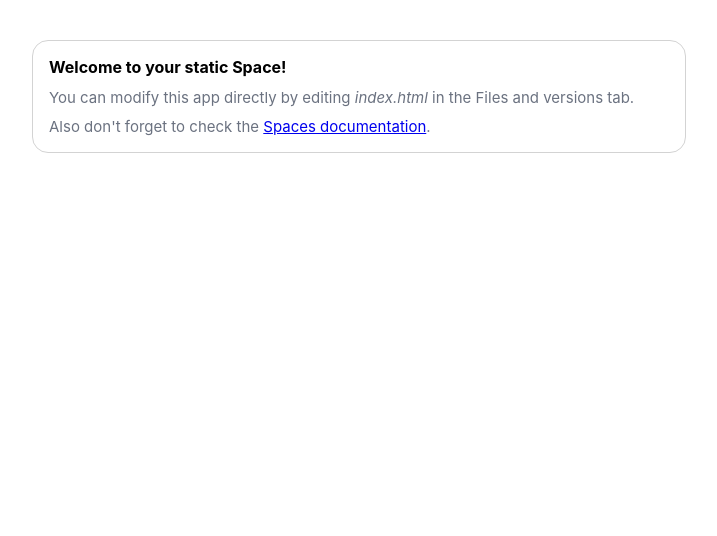
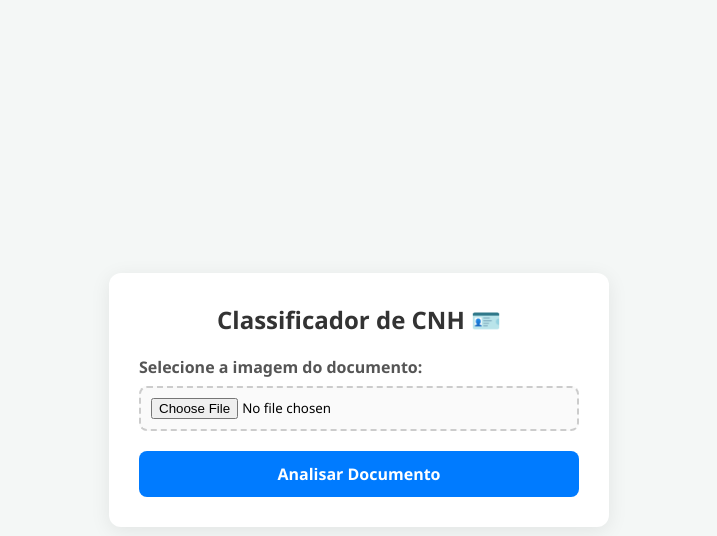
Before and after one commit to ClaraBany/detector_cnh, a plain HTML site: page index.html in a window 1280 px wide. Shown: the whole page, without its empty margins (281-998 px from the left). Drawn offline with Linux system fonts and the light colour scheme.

Commit message:
feat: index

```diff
--- a/index.html
+++ b/index.html
@@ -1,19 +1,229 @@
-<!doctype html>
-<html>
+<!DOCTYPE html>
+<html lang="pt-BR">
 <head>
-		<meta charset="utf-8" />
-		<meta name="viewport" content="width=device-width" />
-		<title>My static Space</title>
-		<link rel="stylesheet" href="style.css" />
+  <meta charset="UTF-8">
+  <meta name="viewport" content="width=device-width, initial-scale=1.0">
+  <title>Classificador de CNH</title>
+  <style>
+    * {
+      box-sizing: border-box;
+      margin: 0;
+      padding: 0;
+      font-family: 'Segoe UI', Tahoma, Geneva, Verdana, sans-serif;
+    }
+    body {
+      background-color: #f4f7f6;
+      display: flex;
+      justify-content: center;
+      align-items: center;
+      min-height: 100vh;
+      padding: 20px;
+    }
+    .card {
+      background-color: #ffffff;
+      padding: 30px;
+      border-radius: 12px;
+      box-shadow: 0 4px 20px rgba(0,0,0,0.08);
+      width: 100%;
+      max-width: 500px;
+    }
+    h1 {
+      font-size: 1.5rem;
+      color: #333;
+      margin-bottom: 20px;
+      text-align: center;
+    }
+    .form-group {
+      margin-bottom: 20px;
+    }
+    label {
+      display: block;
+      margin-bottom: 8px;
+      font-weight: 600;
+      color: #555;
+    }
+    input[type="file"] {
+      width: 100%;
+      padding: 10px;
+      border: 2px dashed #ccc;
+      border-radius: 8px;
+      cursor: pointer;
+      background: #fafafa;
+    }
+    input[type="file"]:hover {
+      border-color: #007bff;
+    }
+    #preview {
+      width: 100%;
+      max-height: 250px;
+      object-fit: contain;
+      margin-top: 15px;
+      border-radius: 8px;
+      display: none;
+      border: 1px solid #ddd;
+    }
+    button {
+      width: 100%;
+      padding: 12px;
+      background-color: #007bff;
+      color: white;
+      border: none;
+      border-radius: 8px;
+      font-size: 1rem;
+      font-weight: bold;
+      cursor: pointer;
+      transition: background-color 0.2s;
+    }
+    button:hover {
+      background-color: #0056b3;
+    }
+    button:disabled {
+      background-color: #aacdff;
+      cursor: not-allowed;
+    }
+    #loading {
+      margin-top: 15px;
+      text-align: center;
+      color: #666;
+      font-weight: 500;
+      display: none;
+    }
+    #result {
+      margin-top: 20px;
+      padding: 15px;
+      border-radius: 8px;
+      background-color: #e9ecef;
+      display: none;
+    }
+    #result h3 {
+      margin-bottom: 10px;
+      color: #212529;
+    }
+    .prob-list {
+      margin-top: 10px;
+      list-style-type: none;
+    }
+    .prob-list li {
+      font-size: 0.9rem;
+      color: #495057;
+      margin-bottom: 4px;
+    }
+  </style>
 </head>
 <body>
+
   <div class="card">
-			<h1>Welcome to your static Space!</h1>
-			<p>You can modify this app directly by editing <i>index.html</i> in the Files and versions tab.</p>
-			<p>
-				Also don't forget to check the
-				<a href="https://huggingface.co/docs/hub/spaces" target="_blank">Spaces documentation</a>.
-			</p>
+    <h1>Classificador de CNH 🪪</h1>
+
+    <div class="form-group">
+      <label for="fileInput">Selecione a imagem do documento:</label>
+      <input type="file" id="fileInput" accept="image/*" onchange="mostrarPreview(event)">
+      <img id="preview" alt="Pré-visualização da imagem">
     </div>
+
+    <button id="btnEnviar" onclick="enviarImagem()">Analisar Documento</button>
+
+    <div id="loading">⏳ Processando imagem (pode levar alguns segundos)...</div>
+
+    <div id="result">
+      <h3>Resultado:</h3>
+      <p><strong>Classe:</strong> <span id="resLabel">-</span></p>
+      <p><strong>Confiança:</strong> <span id="resConfianca">-</span></p>
+      <p><strong>Tempo:</strong> <span id="resTempo">-</span></p>
+
+      <div style="margin-top: 10px;">
+        <strong>Probabilidades:</strong>
+        <ul class="prob-list" id="resProbabilidades"></ul>
+      </div>
+    </div>
+  </div>
+
+  <script>
+    // URL da sua API no Hugging Face (Ajuste caso tenha API_KEY configurada)
+    const API_URL = "https://clarabany-modelo-cnh.hf.space/predict";
+
+    // Se você configurou API_KEY nas variáveis de ambiente do Hugging Face, coloque aqui:
+    const API_KEY = "";
+
+    function mostrarPreview(event) {
+      const file = event.target.files[0];
+      const preview = document.getElementById('preview');
+
+      if (file) {
+        const reader = new FileReader();
+        reader.onload = function(e) {
+          preview.src = e.target.result;
+          preview.style.display = 'block';
+        }
+        reader.readAsDataURL(file);
+      } else {
+        preview.style.display = 'none';
+      }
+    }
+
+    async function enviarImagem() {
+      const fileInput = document.getElementById('fileInput');
+      const btnEnviar = document.getElementById('btnEnviar');
+      const loading = document.getElementById('loading');
+      const resultDiv = document.getElementById('result');
+
+      if (!fileInput.files || fileInput.files.length === 0) {
+        alert("Por favor, selecione uma imagem primeiro!");
+        return;
+      }
+
+      const formData = new FormData();
+      formData.append("file", fileInput.files[0]);
+
+      // Atualiza interface para estado de carregamento
+      btnEnviar.disabled = true;
+      loading.style.display = 'block';
+      resultDiv.style.display = 'none';
+
+      try {
+        const headers = {};
+        if (API_KEY) {
+          headers["X-API-Key"] = API_KEY;
+        }
+
+        const response = await fetch(API_URL, {
+          method: "POST",
+          headers: headers,
+          body: formData
+        });
+
+        if (!response.ok) {
+          throw new Error(`Erro na API (${response.status}): ${await response.text()}`);
+        }
+
+        const data = await response.json();
+
+        // Exibe os resultados na tela
+        document.getElementById('resLabel').innerText = data.label;
+        document.getElementById('resConfianca').innerText = (data.confianca * 100).toFixed(2) + "%";
+        document.getElementById('resTempo').innerText = data.tempo_ms ? `${data.tempo_ms} ms` : 'N/A';
+
+        // Preenche as probabilidades
+        const probList = document.getElementById('resProbabilidades');
+        probList.innerHTML = "";
+        if (data.probabilidades) {
+          for (const [classe, prob] of Object.entries(data.probabilidades)) {
+            const li = document.createElement('li');
+            li.innerHTML = `• <strong>${classe}:</strong> ${(prob * 100).toFixed(2)}%`;
+            probList.appendChild(li);
+          }
+        }
+
+        resultDiv.style.display = 'block';
+
+      } catch (error) {
+        alert("Ocorreu um erro ao processar a requisição: " + error.message);
+        console.error(error);
+      } finally {
+        btnEnviar.disabled = false;
+        loading.style.display = 'none';
+      }
+    }
+  </script>
 </body>
 </html>
```
Lines whose indentation alone changed are shown as unchanged.
